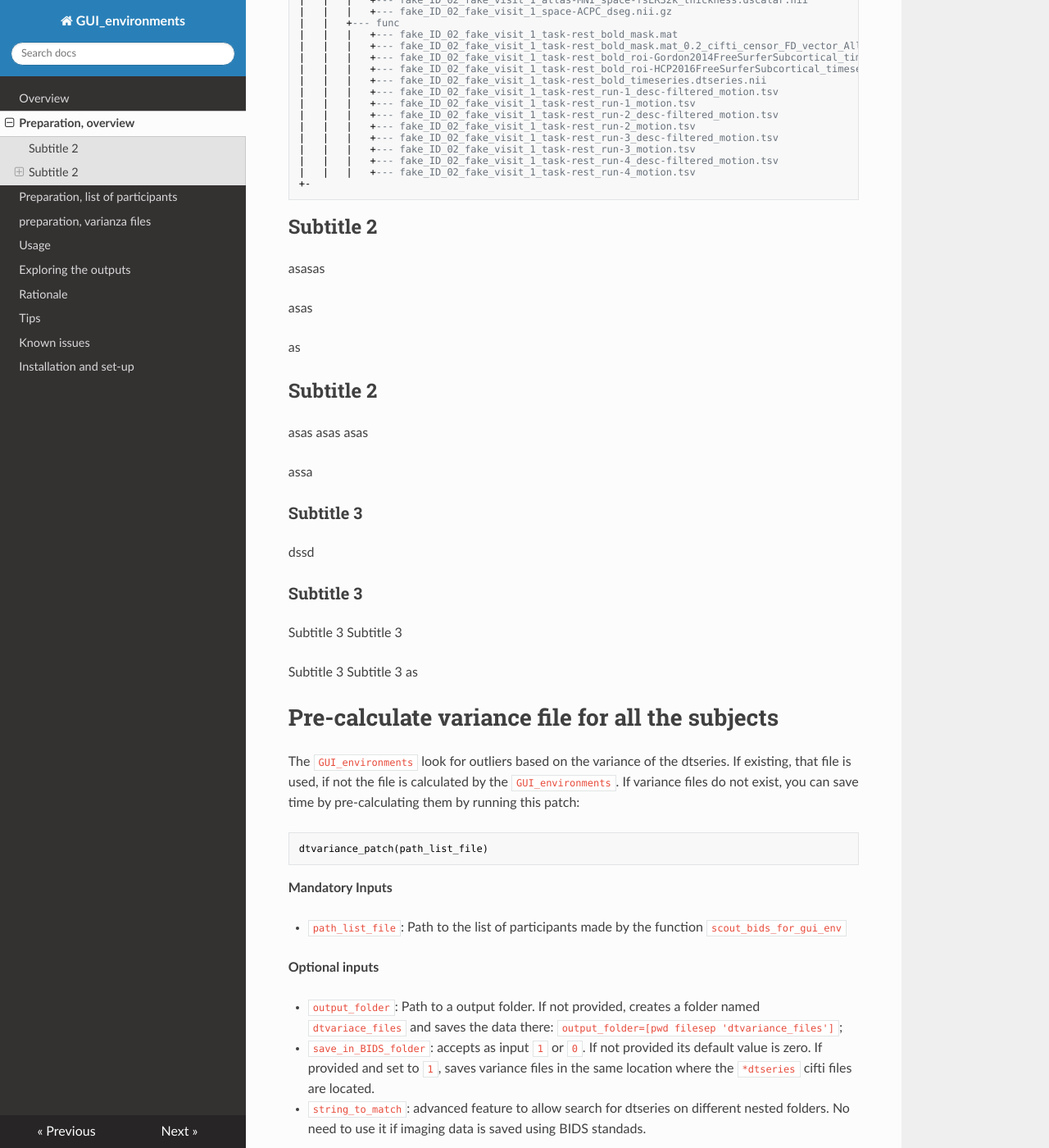
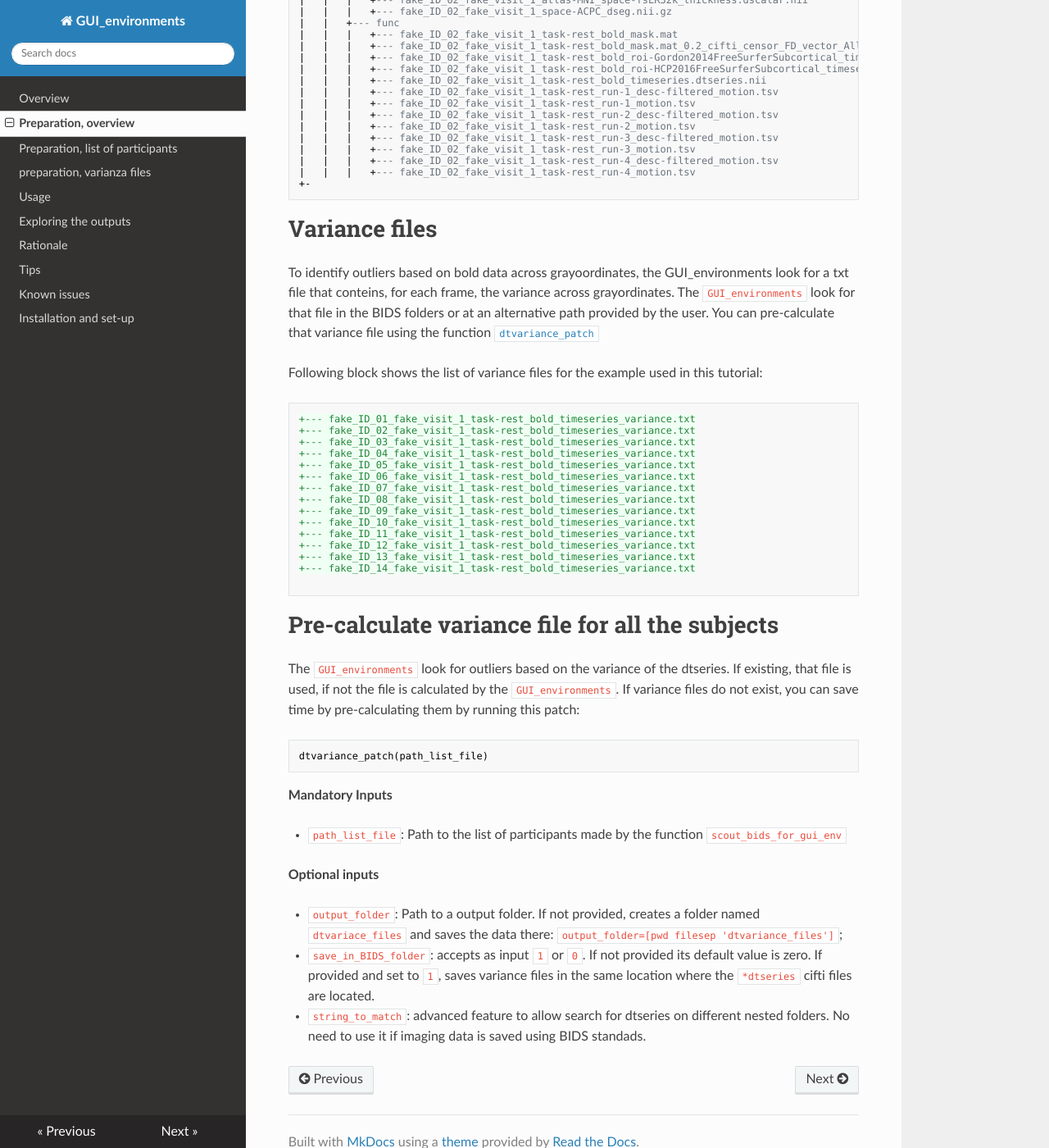
Before and after one commit to omiranda/GUI_environments_documentation, an MkDocs documentation site: the page built from docs/prep.md, in a window 1280 px wide and 1400 px high, scrolled down 1362 px. Shown: the whole window at 82% size. Built offline with MkDocs 1.6.1, drawn with Linux system fonts in a browser that asks for light colours; nearby versions of some CDN libraries; old or Windows-style settings are respelled for this version of MkDocs.

Commit message:
Update prep.md

````diff
--- a/docs/prep.md
+++ b/docs/prep.md
@@ -81,35 +81,29 @@ The following block shows the folders with processed data within each path
 |   |   |   +--- fake_ID_02_fake_visit_1_task-rest_run-4_motion.tsv
 +-
 ```
-## Subtitle 2
+# Variance files
 
-asasas
+To identify outliers based on bold data across grayoordinates, the GUI_environments look for a txt file that conteins, for each frame, the variance across grayordinates. The `GUI_environments` look for that file in the BIDS folders or at an alternative path provided by the user. You can pre-calculate that variance file using the function [`dtvariance_patch`](prep_varriance.md)
 
+Following block shows the list of variance files  for the example used in this tutorial:
 
-asas
+```
++--- fake_ID_01_fake_visit_1_task-rest_bold_timeseries_variance.txt
++--- fake_ID_02_fake_visit_1_task-rest_bold_timeseries_variance.txt
++--- fake_ID_03_fake_visit_1_task-rest_bold_timeseries_variance.txt
++--- fake_ID_04_fake_visit_1_task-rest_bold_timeseries_variance.txt
++--- fake_ID_05_fake_visit_1_task-rest_bold_timeseries_variance.txt
++--- fake_ID_06_fake_visit_1_task-rest_bold_timeseries_variance.txt
++--- fake_ID_07_fake_visit_1_task-rest_bold_timeseries_variance.txt
++--- fake_ID_08_fake_visit_1_task-rest_bold_timeseries_variance.txt
++--- fake_ID_09_fake_visit_1_task-rest_bold_timeseries_variance.txt
++--- fake_ID_10_fake_visit_1_task-rest_bold_timeseries_variance.txt
++--- fake_ID_11_fake_visit_1_task-rest_bold_timeseries_variance.txt
++--- fake_ID_12_fake_visit_1_task-rest_bold_timeseries_variance.txt
++--- fake_ID_13_fake_visit_1_task-rest_bold_timeseries_variance.txt
++--- fake_ID_14_fake_visit_1_task-rest_bold_timeseries_variance.txt
 
-as
-
-## Subtitle 2
-asas
-asas
-asas
-
-
-assa
-
-### Subtitle 3
-
-
-dssd
-
-### Subtitle 3
-Subtitle 3
-Subtitle 3
-
-Subtitle 3
-Subtitle 3
-as
+```
 
 # Pre-calculate variance file for all the subjects
 
````
